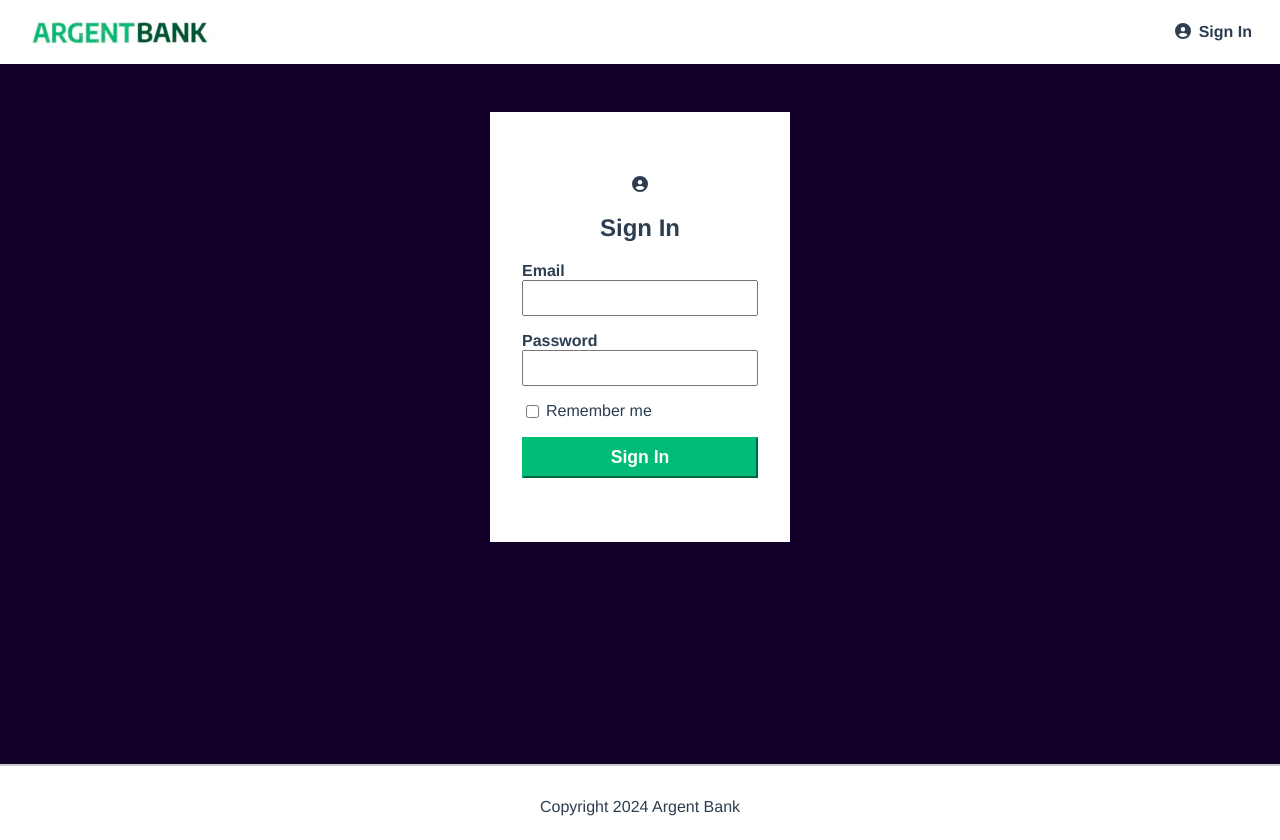
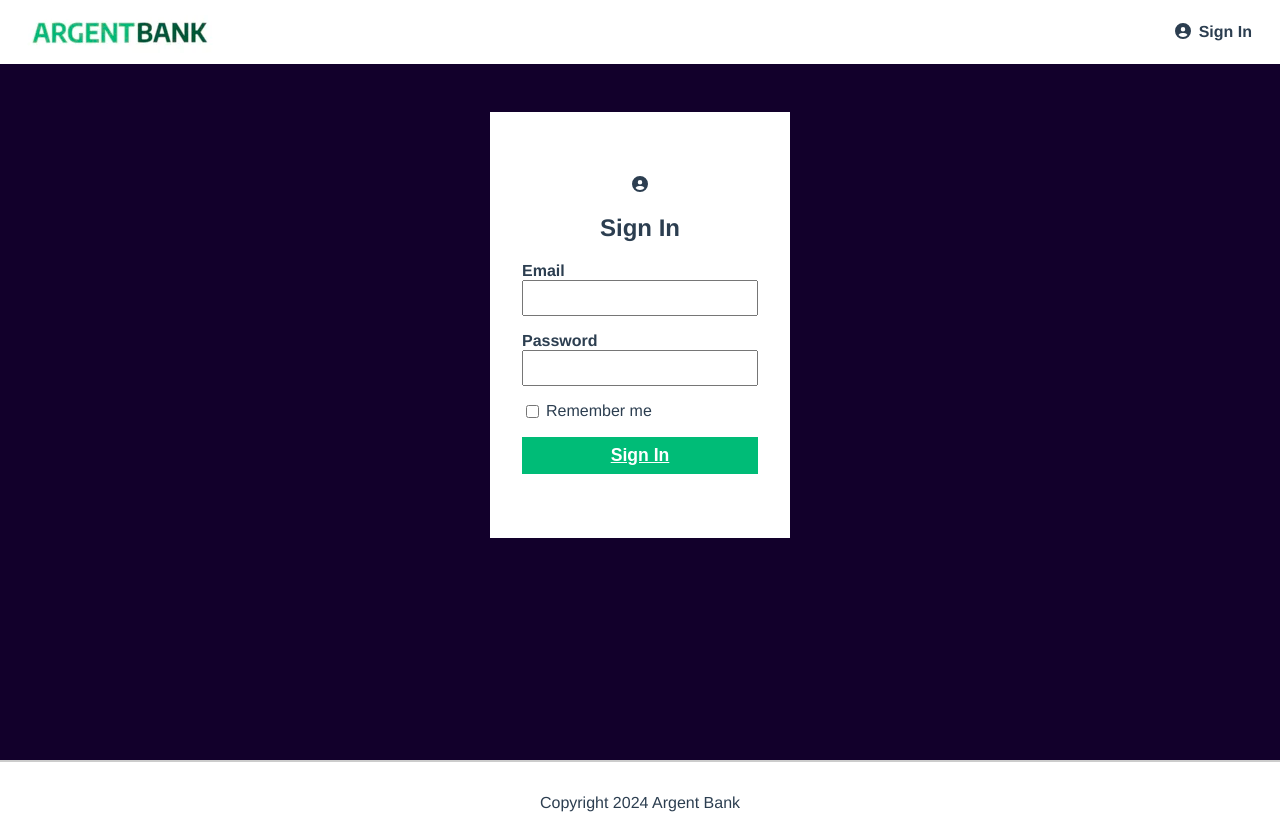
Before and after one commit to NJ4445/argentbank, a React (Create React App) app: page /sign-in in a window 1280 px wide. Built offline with nearby package versions, Linux system fonts and the light colour scheme.

Commit message:
ajout signInButton:hover

```diff
--- a/src/components/SignInForm/SignInForm.jsx
+++ b/src/components/SignInForm/SignInForm.jsx
@@ -64,7 +64,12 @@ const SignInForm = () => {
           <input type="checkbox" id="remember-me" />
           <label htmlFor="remember-me">Remember me</label>
         </div>
-        <button type="submit" className={styles.signInButton}>Sign In</button>
+        <button
+          className={styles.signInButton}
+          type="submit"
+        >
+          Sign In
+        </button>
       </form>
     </main>
   );
--- a/src/components/SignInForm/SignInForm.module.css
+++ b/src/components/SignInForm/SignInForm.module.css
@@ -47,7 +47,14 @@
     font-size: 1.1rem;
     font-weight: bold;
     margin-top: 1rem;
-    border-color: #00bc77;
+    border: none;
     background-color: #00bc77;
     color: #fff;
-  }
+    text-align: center;
+    cursor: pointer;
+    text-decoration: underline;
+}
+
+.signInButton:hover {
+    background-color: #00a563;
+}
```
